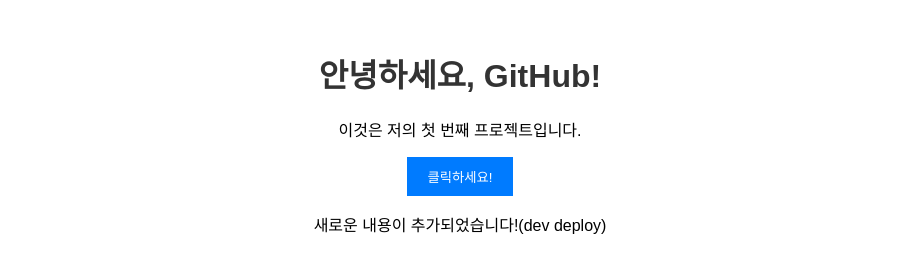
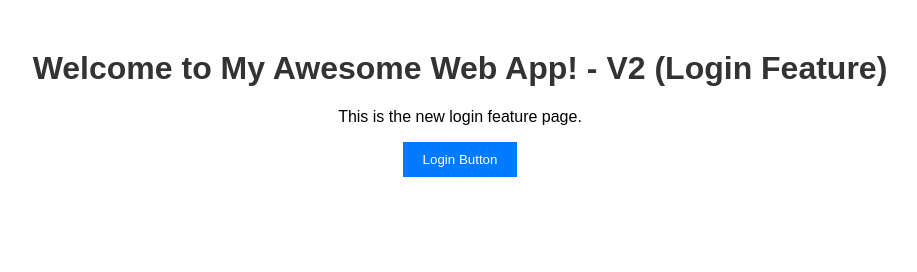
Before and after one commit to nayupuel/multimodal, a plain HTML site: page index.html in a window 1280 px wide. Shown: the whole page, without its empty margins (180-1097 px from the left). Drawn offline with Linux system fonts and the light colour scheme.

Commit message:
feat: Add basic login page structure(v2)

```diff
--- a/index.html
+++ b/index.html
@@ -1,16 +1,13 @@
 <!DOCTYPE html>
-<html lang="ko">
+<html>
 <head>
-    <meta charset="UTF-8">
-    <meta name="viewport" content="width=device-width, initial-scale=1.0">
-    <title>나의 첫 프로젝트</title>
+    <title>My Web App - V2 (Login Feature)</title>
     <link rel="stylesheet" href="style.css">
 </head>
 <body>
-    <h1>안녕하세요, GitHub!</h1>
-    <p>이것은 저의 첫 번째 프로젝트입니다.</p>
-    <button id="myButton">클릭하세요!</button>
+    <h1>Welcome to My Awesome Web App! - V2 (Login Feature)</h1>
+    <p>This is the new login feature page.</p>
+    <button>Login Button</button>
     <script src="script.js"></script>
-    <p>새로운 내용이 추가되었습니다!(dev deploy)</p>
 </body>
 </html>
```
